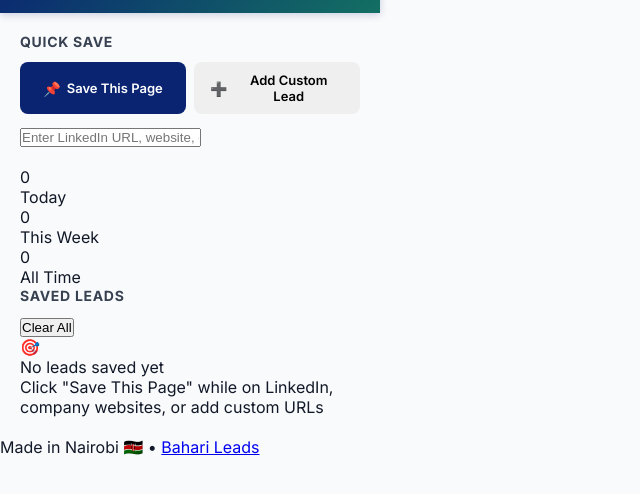
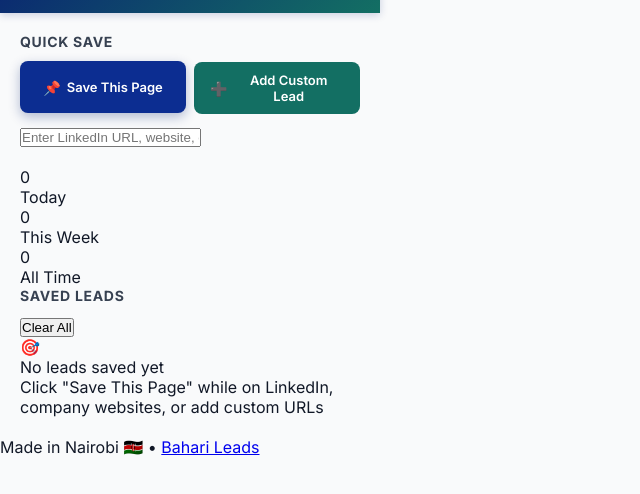
Before and after one commit to SheillaO/Bahari-Leads, a website built with Vite: page index.html in a window 1280 px wide. In both pictures the pointer is over the button 103 px from the left and 132 px from the top of the page. Shown: the part 44-538 px from the top of the page, without its empty margins (0-640 px from the left). Built offline with nearby package versions, Linux system fonts and the light colour scheme.

Commit message:
Update index.css

```diff
--- a/index.css
+++ b/index.css
@@ -122,3 +122,19 @@
     background: var(--imperial-blue);
     color: var(--white);
 }
+.btn-primary:hover {
+    background: #0c2d91;
+    transform: translateY(-1px);
+    box-shadow: 0 4px 12px rgba(10, 36, 114, 0.3);
+}
+
+.btn-secondary {
+    background: var(--blue-spruce);
+    color: var(--white);
+}
+
+.btn-secondary:hover {
+    background: #178975;
+    transform: translateY(-1px);
+    box-shadow: 0 4px 12px rgba(19, 111, 99, 0.3);
+}
```
